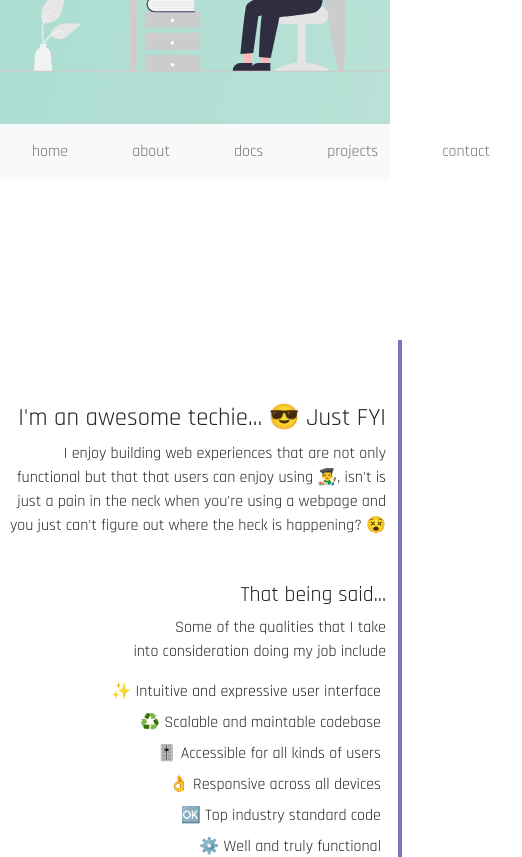
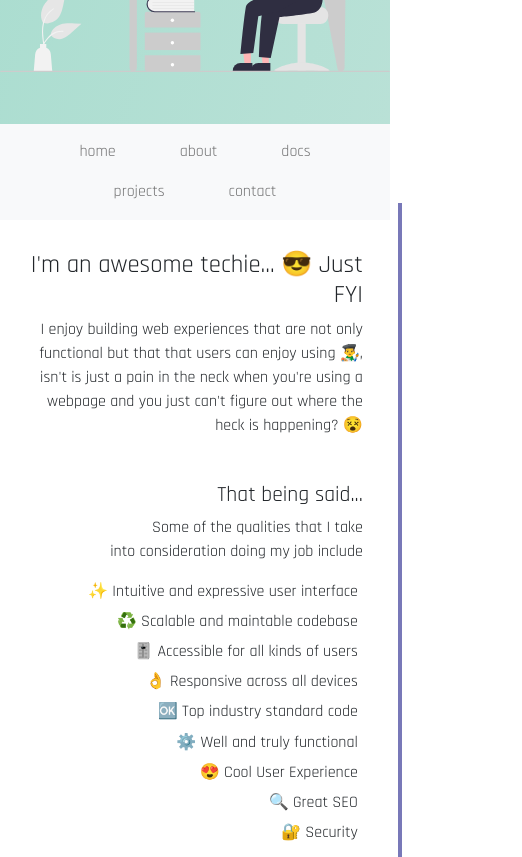
Before and after one commit to Ai-Bee/Portfolio, a React (Create React App) app: page / in a window 390 px wide. Shown: the part 720-1577 px from the top of the page, 522 px wide, since content can reach past the window. Built offline with nearby package versions, Linux system fonts and the light colour scheme; a web font is replaced by a local one.

Commit message:
Fixed UI issues for mobile view

```diff
--- a/package.json
+++ b/package.json
@@ -9,6 +9,7 @@
     "axios": "^0.21.1",
     "bootstrap": "^5.1.0",
     "jquery": "^3.6.0",
+    "netlify-cli": "^6.13.1",
     "node-sass": "5.0.0",
     "popper.js": "^1.16.1",
     "react": "^17.0.2",
@@ -40,5 +41,8 @@
       "last 1 firefox version",
       "last 1 safari version"
     ]
+  },
+  "devDependencies": {
+    "gh-pages": "^3.2.3"
   }
 }
--- a/src/parts/about.js
+++ b/src/parts/about.js
@@ -5,7 +5,7 @@ function About() {
   return (
     <div>
          <div id="aboutPage" className="about-row row justify-content-center">
-             <div className="childOne col-lg-5 text-end pt-3">
+             <div className="childOne col-lg-5 text-end">
                  <div className='py-4 mt-4'>
                  <h2>I'm an awesome techie... 😎 Just FYI</h2>
                 <p>I enjoy building web experiences that are not only functional but that that users can enjoy using 👨‍🎨, isn't is just a pain in the neck when you're using a webpage and you just can't figure out where the heck is happening? 😵  </p>
--- a/src/styling/about.scss
+++ b/src/styling/about.scss
@@ -3,6 +3,7 @@
     margin-bottom: 30vh;
     div.childOne{
         border-right: 4px solid rgb(120, 120, 184);
+        padding-top: 1rem;
         ul{
             margin-right: 5px;
             li{
@@ -24,3 +25,19 @@
 
     }
 }
+
+@media screen and (max-width: 500px) {
+    .about-row{
+        margin-top: -2vh;
+        margin-bottom: 1vh;
+        div.childOne{
+            padding-top: 0rem;
+            div{
+                padding: 0 6% ;
+            }
+        }
+        ul.childTwo{
+            padding: 5% 6%;
+        }
+    }
+}
--- a/src/styling/contact.scss
+++ b/src/styling/contact.scss
@@ -1,6 +1,6 @@
 #contactPage{
     background-color: rgb(132, 180, 182);
-    padding-top: 20vh;
+    padding-top: 0vh;
     padding-bottom: 15vh;
     .theTexts{
         text-align: center;
@@ -40,7 +40,6 @@
 @media screen and (max-width: 500px) {
     .theTexts{
         .social-row{
-            // background-color: brown;
             margin-left: 20px !important;
         }
     }
--- a/src/styling/navs.scss
+++ b/src/styling/navs.scss
@@ -0,0 +1,6 @@
+@media screen and (max-width: 500px) {
+    ul.navbar-nav{
+        flex-wrap: wrap;
+        justify-content: center;
+    }
+}
--- a/src/styling/projects.scss
+++ b/src/styling/projects.scss
@@ -59,7 +59,6 @@
 
 @media screen and (max-width: 500px) {
     .array{
-        background-color: brown;
         grid-template-columns: repeat(1, 70%) !important;
     }
 }
```
Also changed, not shown: 2 other files (tests, documents, lock files or other folders).
